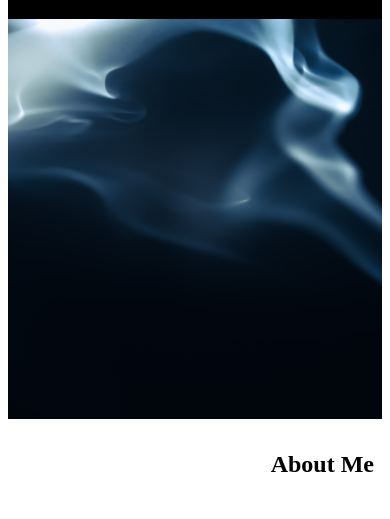
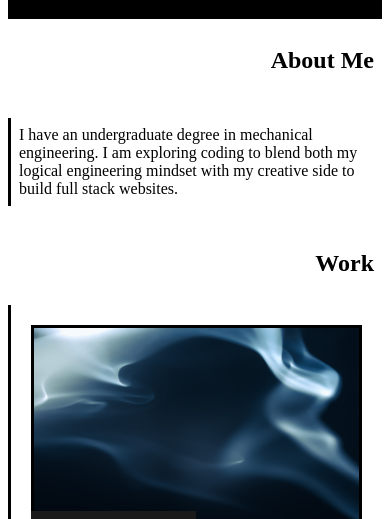
Before and after one commit to carynbojames/Portfolio, a plain HTML site: page index.html in a window 390 px wide. Shown: the part 143-662 px from the top of the page. Drawn offline with Linux system fonts and the light colour scheme.

Commit message:
Media query to hide hero image

```diff
--- a/assets/css/style.css
+++ b/assets/css/style.css
@@ -40,7 +40,7 @@ nav a {
 When it shrinks, the top item should be my emphasized project and other work.
 Decide if about me or contact info should be next. **/
 
-.Primary-Image {
+.Hero-Image {
     height: 400px;
     width: 100%;
     min-height: 100%;
@@ -182,3 +182,10 @@ Decide if about me or contact info should be next. **/
 .Contact-Me a {
     color: black;
 }
+
+/* Media Queries */
+@media only screen and (max-width: 600px) {
+    .Hero-Image {
+        display: none;
+    }
+}
--- a/index.html
+++ b/index.html
@@ -22,7 +22,7 @@
     </header>
 
     <!--Primary Image-->
-    <img class="Primary-Image" src="assets/images/Phantom.jpg" alt="Primary Image"/>
+    <img class="Hero-Image" src="assets/images/Phantom.jpg" alt="Phantom Image"/>
     <!--QUESTION: Why do some get .assets/?-->
 
     <!--About Me-->
```
